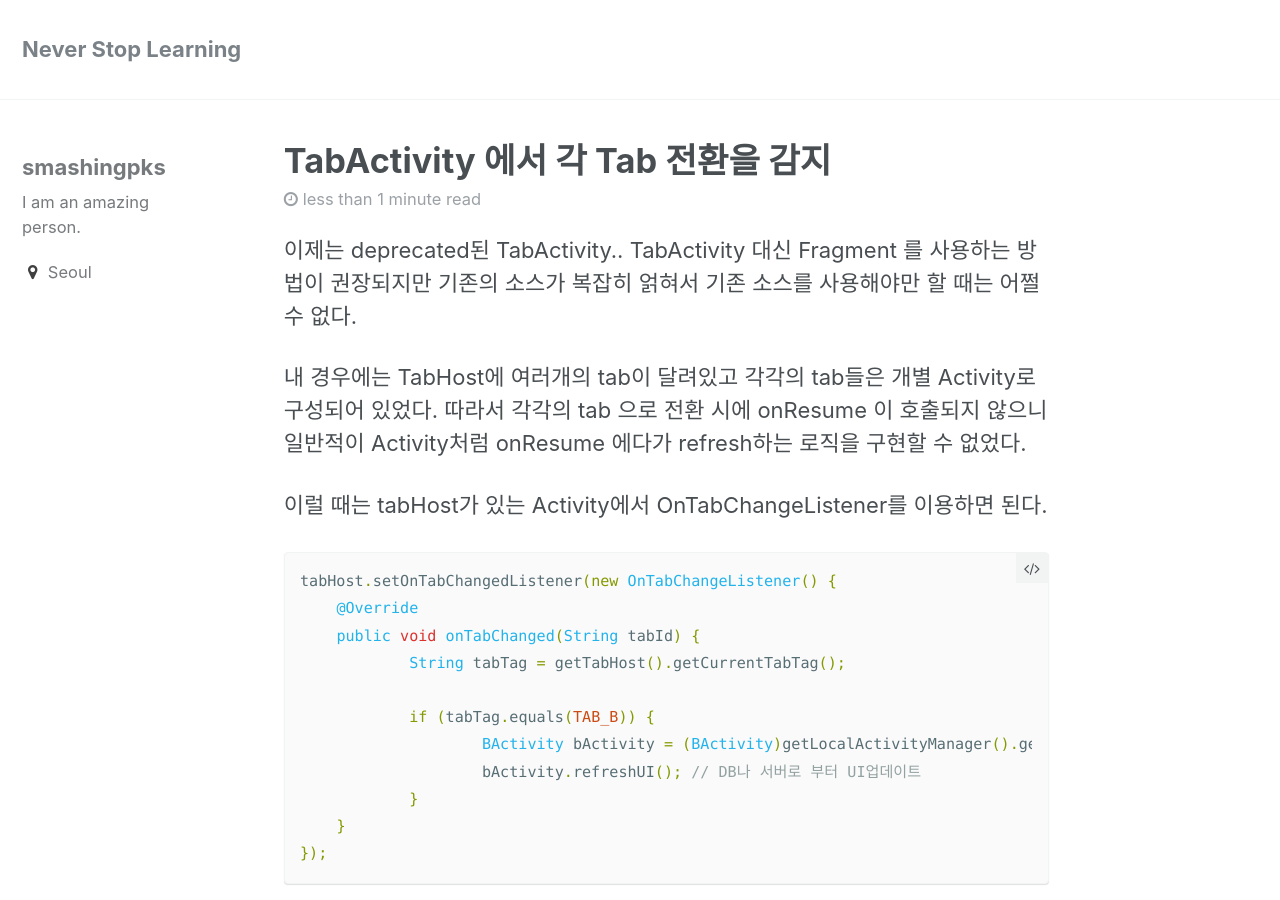
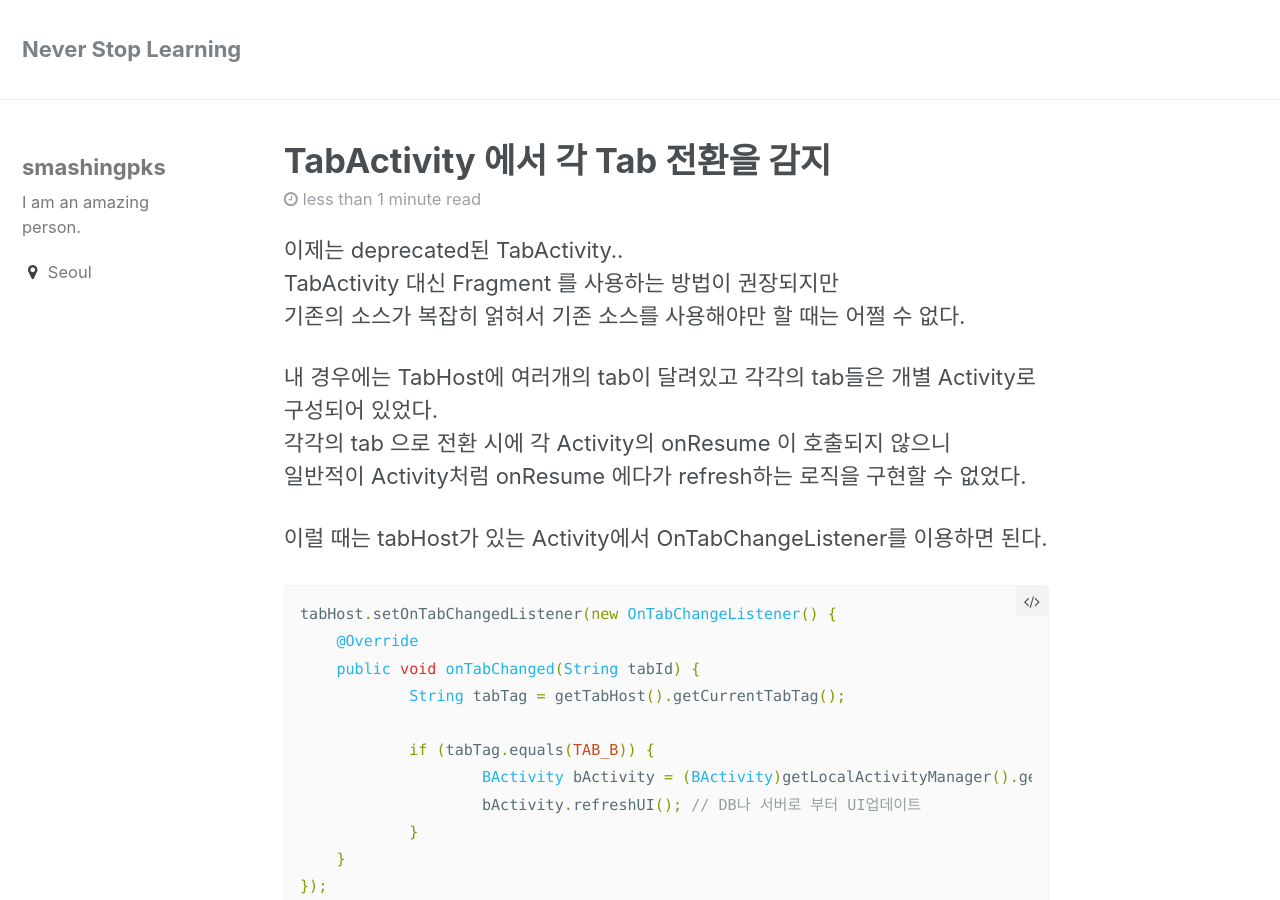
Before and after one commit to smashingpks/smashingpks.github.com, a Jekyll site: the page built from _posts/2017-02-03-ps-android-tabactivity-onresume.markdown, in a window 1280 px wide and 900 px high. Built offline with Jekyll 4.4.1, drawn with Linux system fonts in a browser that asks for light colours; comment, search, counter and statistics services are not loaded.

Commit message:
* added some line breaks

```diff
--- a/_posts/2017-01-31-ps-mac-eclipse-resolution.markdown
+++ b/_posts/2017-01-31-ps-mac-eclipse-resolution.markdown
@@ -4,7 +4,7 @@ title:  "Eclipse 에서 Retina font 사용하기(Mac)"
 date:   2017-01-31 10:06:20 +0900
 categories: mac eclipse
 ---
-Macbook Pro Retina 모델에서 Eclipse를 이용해 개발하는 경우
+Macbook Pro Retina 모델에서 Eclipse를 이용해 개발하는 경우 \\
 별다른 설정을 해주지 않았다면 에디터 상에서 폰트의 경계가 클리어 하지 않고 번지게 된다.
 <!--more-->
 
@@ -16,7 +16,7 @@ Macbook Pro Retina 모델에서 Eclipse를 이용해 개발하는 경우
 구글 신님에게 여쭈어 보니
 해결법이 [여기](http://4pcbr.com/topic/eclipse_processing_and_retina_displays_fonts_fix)에 나와 있었는데 어느새 404가 되어있다..
 
-아래와 같이 하면 된다.
+아무튼 retina font를 활성화 하려면 아래와 같이 하면 된다.
 
 * Finder 에서 Eclipse 가 설치된 디렉토리로 이동.
 * Eclipse 응용 프로그램 파일에서 우클릭.
--- a/_posts/2017-02-03-ps-android-tabactivity-onresume.markdown
+++ b/_posts/2017-02-03-ps-android-tabactivity-onresume.markdown
@@ -5,13 +5,14 @@ date:   2017-02-03 13:31:25 +0900
 categories: android tabactivity ontabchangedlistener
 ---
 
-이제는 deprecated된 TabActivity..
-TabActivity 대신 Fragment 를 사용하는 방법이 권장되지만
+이제는 deprecated된 TabActivity..\\
+TabActivity 대신 Fragment 를 사용하는 방법이 권장되지만 \\
 기존의 소스가 복잡히 얽혀서 기존 소스를 사용해야만 할 때는 어쩔 수 없다.
+
 <!--more-->
 
-내 경우에는 TabHost에 여러개의 tab이 달려있고 각각의 tab들은 개별 Activity로 구성되어 있었다.
-따라서 각각의 tab 으로 전환 시에 onResume 이 호출되지 않으니
+내 경우에는 TabHost에 여러개의 tab이 달려있고 각각의 tab들은 개별 Activity로 구성되어 있었다.\\
+각각의 tab 으로 전환 시에 각 Activity의 onResume 이 호출되지 않으니 \\
 일반적이 Activity처럼 onResume 에다가 refresh하는 로직을 구현할 수 없었다.
 
 이럴 때는 tabHost가 있는 Activity에서 OnTabChangeListener를 이용하면 된다.
```
